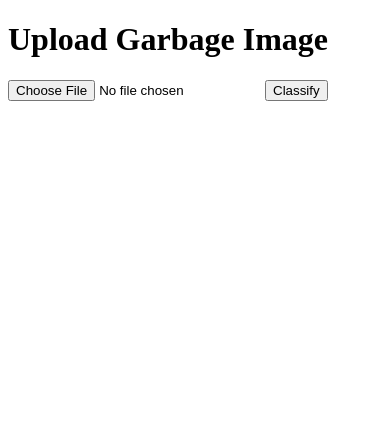
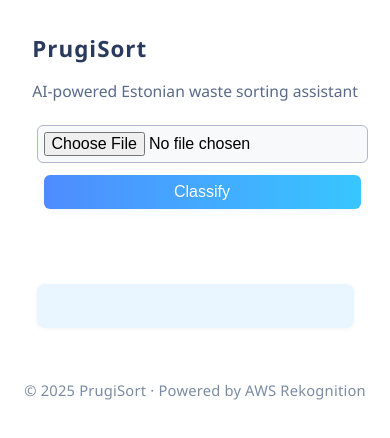
Before and after one commit to nikgav1/pr-gi-sort, a website built with webpack: page frontend/src/index.html in a window 390 px wide. Built offline with nearby package versions, Linux system fonts and the light colour scheme.

Commit message:
Added better algorith and better html and css

```diff
--- a/backend/package.json
+++ b/backend/package.json
@@ -4,7 +4,8 @@
   "main": "index.js",
   "type": "module",
   "scripts": {
-    "run": "node app.js"
+    "run": "node app.js",
+    "dev": "nodemon app.js"
   },
   "author": "",
   "license": "ISC",
@@ -15,5 +16,8 @@
     "dotenv": "^16.5.0",
     "express": "^5.1.0",
     "multer": "^1.4.5-lts.2"
+  },
+  "devDependencies": {
+    "nodemon": "^3.1.10"
   }
 }
--- a/frontend/src/index.html
+++ b/frontend/src/index.html
@@ -6,9 +6,22 @@
     <title>Document</title>
 </head>
 <body>
-    <h1>Upload Garbage Image</h1>
-    <input type="file" id="imageInput" accept="image/*" />
-    <button id="clickBtn">Classify</button>
-    <p id="result"></p>
+    <div class="container">
+        <header>
+            <h1>PrugiSort</h1>
+            <p class="subtitle">AI-powered Estonian waste sorting assistant</p>
+        </header>
+        <main>
+            <div class="upload-section">
+                <input type="file" id="imageInput" accept="image/*" />
+                <button id="clickBtn">Classify</button>
+            </div>
+            <div id="preview"></div>
+            <p id="result"></p>
+        </main>
+        <footer>
+            <p>© 2025 PrugiSort &middot; Powered by AWS Rekognition</p>
+        </footer>
+    </div>
 </body>
 </html>
--- a/frontend/src/index.js
+++ b/frontend/src/index.js
@@ -1,25 +1,38 @@
-import "./style.css"
+import "./style.css";
 
-const btn = document.getElementById('clickBtn')
+const btn = document.getElementById("clickBtn");
 
-btn.addEventListener('click', () => {
-    uploadImage()
-})
+btn.addEventListener("click", () => {
+  uploadImage();
+});
 
 async function uploadImage() {
-    const input = document.getElementById('imageInput');
-    const file = input.files[0];
-    if (!file) return alert("Choose an image first.");
+  const input = document.getElementById("imageInput");
+  const file = input.files[0];
+  if (!file) return alert("Choose an image first.");
 
-    const formData = new FormData();
-    formData.append('image', file);
+  const formData = new FormData();
+  formData.append("image", file);
 
-    const res = await fetch('/upload', {
-      method: 'POST',
-      body: formData
-    });
+  const res = await fetch("/upload", {
+    method: "POST",
+    body: formData,
+  });
 
-    const data = await res.json();
-    console.log(data)
-    document.getElementById('result').innerText = data.estonianTrashType || data.error;
+  const data = await res.json();
+  console.log(data);
+  document.getElementById("result").innerText =
+    data.estonianTrashType || data.error;
 }
+
+document.getElementById("imageInput").addEventListener("change", function (e) {
+  const file = e.target.files[0];
+  const preview = document.getElementById("preview");
+  preview.innerHTML = "";
+  if (file) {
+    const img = document.createElement("img");
+    img.src = URL.createObjectURL(file);
+    img.className = "preview-img";
+    preview.appendChild(img);
+  }
+});
--- a/frontend/src/style.css
+++ b/frontend/src/style.css
@@ -0,0 +1,141 @@
+body {
+    background: linear-gradient(135deg, #e0eafc 0%, #cfdef3 100%);
+    font-family: 'Segoe UI', Arial, sans-serif;
+    margin: 0;
+    padding: 0;
+    min-height: 100vh;
+}
+
+.container {
+    max-width: 420px;
+    margin: 40px auto;
+    background: #fff;
+    border-radius: 18px;
+    box-shadow: 0 8px 32px rgba(60, 60, 120, 0.15);
+    padding: 32px 28px 18px 28px;
+    display: flex;
+    flex-direction: column;
+    align-items: center;
+}
+
+header h1 {
+    margin-bottom: 0.2em;
+    color: #2a3a5e;
+    font-size: 2.1em;
+    letter-spacing: 1px;
+}
+
+.subtitle {
+    color: #5a6a8a;
+    font-size: 1.05em;
+    margin-bottom: 1.5em;
+    text-align: center;
+}
+
+.upload-section {
+    display: flex;
+    gap: 10px;
+    margin-bottom: 1.2em;
+    align-items: center;
+    flex-wrap: wrap;
+}
+
+#imageInput {
+    padding: 6px;
+    border-radius: 6px;
+    border: 1px solid #b0b8d1;
+    background: #f7f9fa;
+    min-width: 0;
+}
+
+#clickBtn {
+    background: linear-gradient(90deg, #4f8cff 0%, #38c6ff 100%);
+    color: #fff;
+    border: none;
+    border-radius: 6px;
+    padding: 8px 18px;
+    font-size: 1em;
+    cursor: pointer;
+    box-shadow: 0 2px 8px rgba(79, 140, 255, 0.08);
+    transition: background 0.2s, transform 0.2s;
+}
+#clickBtn:hover {
+    background: linear-gradient(90deg, #38c6ff 0%, #4f8cff 100%);
+    transform: translateY(-2px) scale(1.04);
+}
+
+#preview {
+    margin-bottom: 1em;
+    min-height: 60px;
+    display: flex;
+    justify-content: center;
+    align-items: center;
+}
+.preview-img {
+    max-width: 180px;
+    max-height: 120px;
+    border-radius: 10px;
+    box-shadow: 0 2px 12px rgba(60, 60, 120, 0.10);
+    margin-top: 8px;
+}
+
+#result {
+    font-size: 1.15em;
+    color: #2a3a5e;
+    background: #eaf6ff;
+    border-radius: 8px;
+    padding: 10px 16px;
+    min-height: 28px;
+    margin-bottom: 1.2em;
+    text-align: center;
+    box-shadow: 0 1px 4px rgba(60, 60, 120, 0.06);
+}
+
+footer {
+    margin-top: 18px;
+    color: #7a8ca3;
+    font-size: 0.98em;
+    text-align: center;
+    letter-spacing: 0.2px;
+}
+
+/* Responsive Design */
+@media (max-width: 600px) {
+    .container {
+        max-width: 98vw;
+        padding: 18px 6vw 12px 6vw;
+        border-radius: 0;
+        margin: 0;
+        min-height: 100vh;
+        box-shadow: none;
+    }
+    header h1 {
+        font-size: 1.4em;
+    }
+    .subtitle {
+        font-size: 0.98em;
+    }
+    .upload-section {
+        flex-direction: column;
+        gap: 12px;
+        width: 100%;
+    }
+    #imageInput, #clickBtn {
+        width: 100%;
+        font-size: 1em;
+    }
+    #preview {
+        min-height: 40px;
+    }
+    .preview-img {
+        max-width: 90vw;
+        max-height: 30vw;
+    }
+    #result {
+        font-size: 1em;
+        padding: 8px 6px;
+    }
+    footer {
+        font-size: 0.92em;
+    }
+}
```
Also changed, not shown: backend/app.js (+1 -32 lines), backend/nodemon.json (added, +11 -0 lines), backend/scripts/classifyEstonianTrash.js (added, +68 -0 lines), object.json (deleted, +0 -97 lines), backend/scripts/estonian-wastes.js (renamed from backend/estonian-wastes.js), 1 other file.
